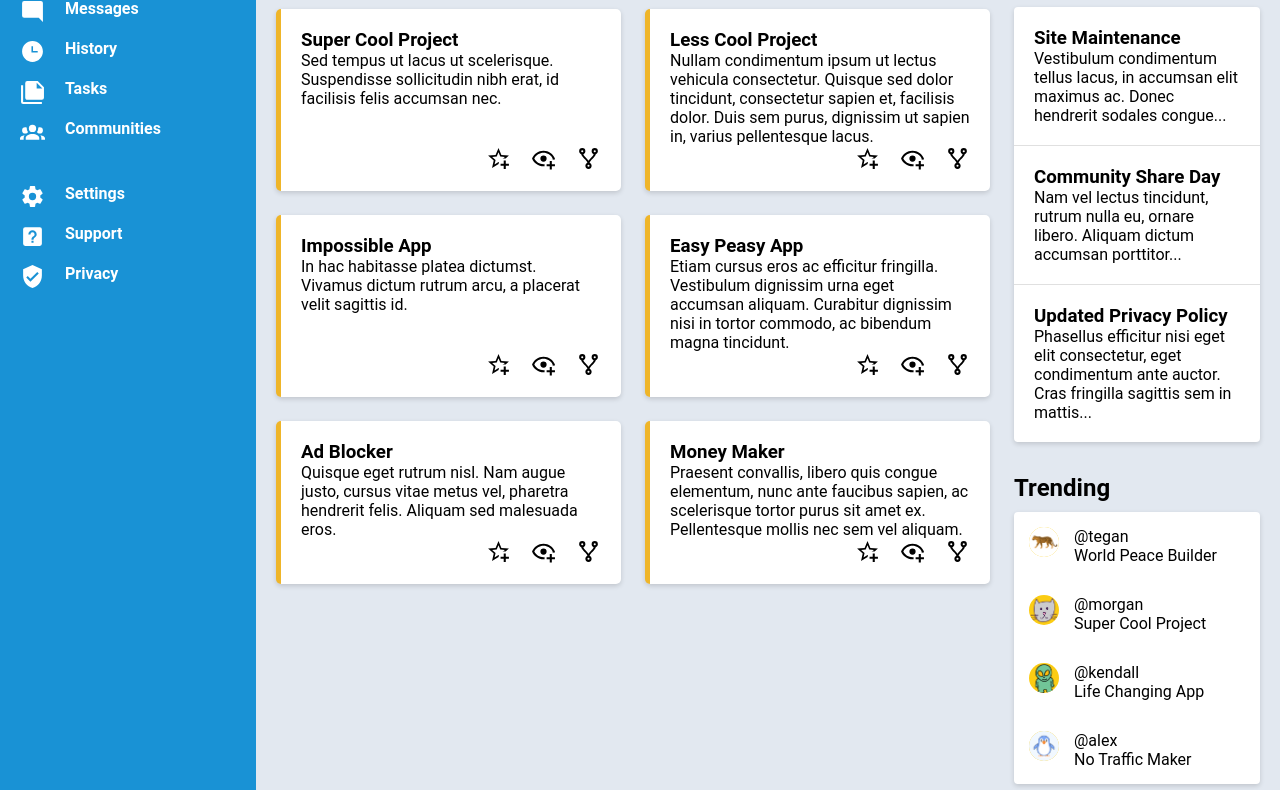
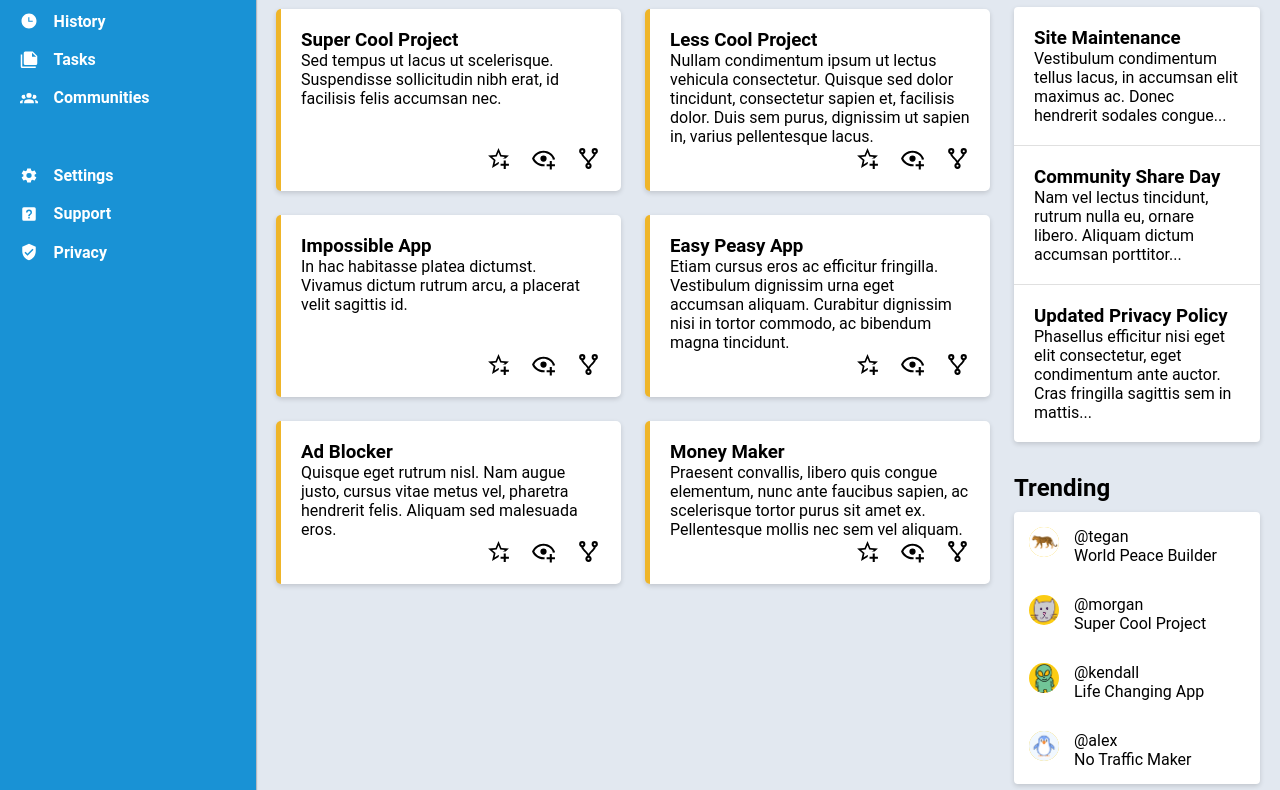
Before and after one commit to EvindaAprl/odin-admin-dashboard, a plain HTML site: page index.html in a window 1280 px wide. Shown: the part 191-981 px from the top of the page. Drawn offline with Linux system fonts and the light colour scheme; a web font is replaced by a local one.

Commit message:
fix dashboard size

```diff
--- a/style.css
+++ b/style.css
@@ -21,27 +21,33 @@ body {
 
 .dashboard-container {
   display: grid;
-  grid-template-columns: 20% 1fr;
+  grid-template-columns: 1fr 4fr;
 }
 
 /* SIDEBAR */
 .sidebar {
+  background-color: var(--blue-color);
+  color: white;
   display: flex;
   flex-direction: column;
-  gap: 40px;
-  background-color: var(--blue-color);
-  color: white;
-  padding: 20px;
+  gap: 2.5rem;
+  padding: 0.75rem;
+  position: relative;
+  z-index: 10;
+  box-shadow: 1px 0 1px rgba(0, 0, 0, 0.2);
 }
 /* Sidebar Brand */
 .sidebar-brand {
   display: flex;
   align-items: center;
-  gap: 15px;
+  gap: 0.5rem;
 }
 .dashboard-icon {
-  width: 50px;
-  height: 50px;
+  width: 2.25rem;
+}
+.sidebar-brand h1 {
+  font-size: 1.2rem;
+  font-weight: bold;
 }
 .dashboard-icon,
 .sidebar-menu img {
@@ -52,17 +58,18 @@ body {
 .sidebar-menu-bottom {
   display: flex;
   flex-direction: column;
-  gap: 15px;
 }
 .sidebar-menu {
   display: flex;
-  gap: 20px;
+  align-items: center;
+  gap: 1rem;
+  padding: 0 0 1.2rem 0.5rem;
 }
 .sidebar-menu img {
-  width: 25px;
-  height: 25px;
+  width: 1.1rem;
 }
 .sidebar-menu span {
+  font-size: 1rem;
   font-weight: bold;
 }
 a {
```
Also changed, not shown: img/dashboard-project.png (added).
